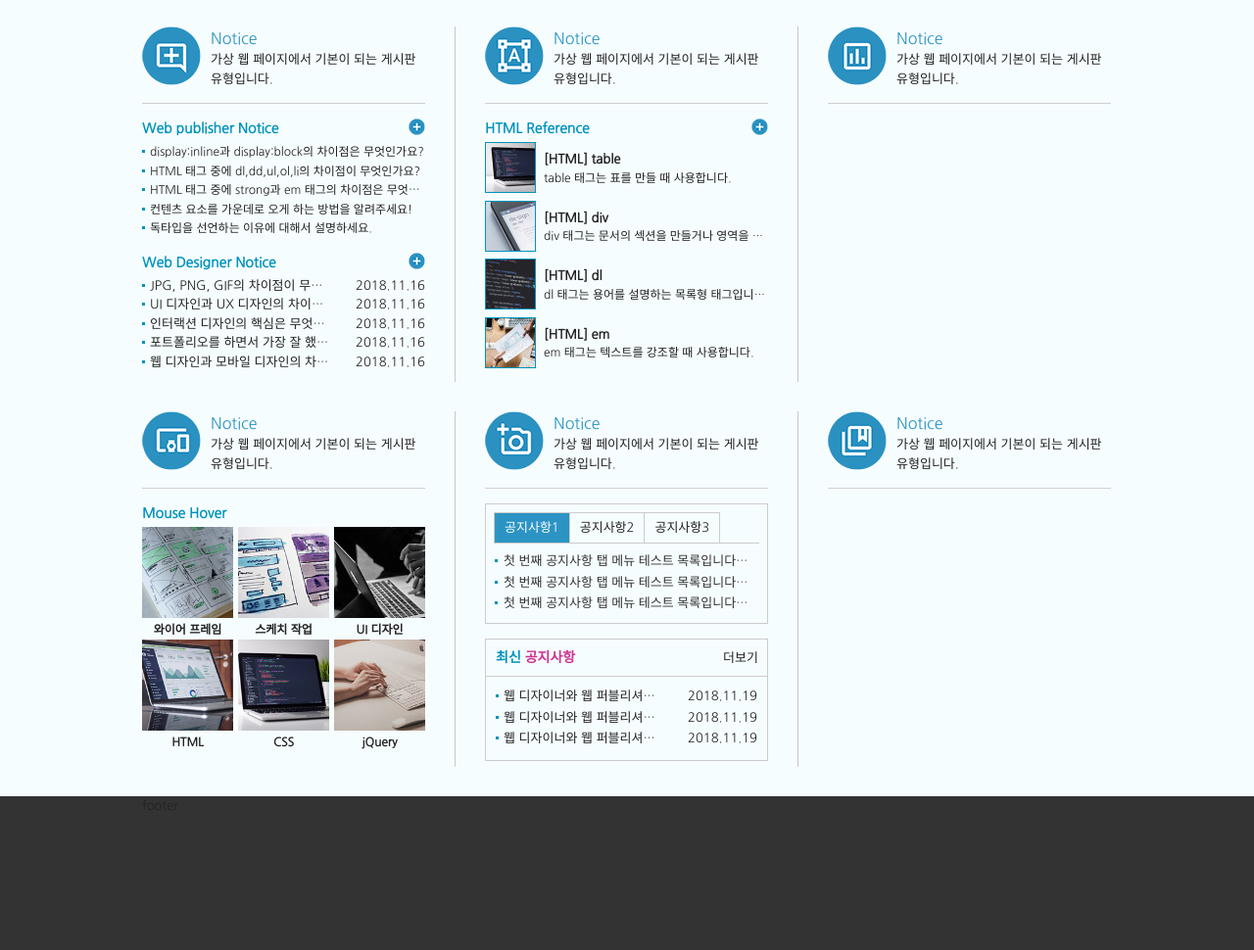
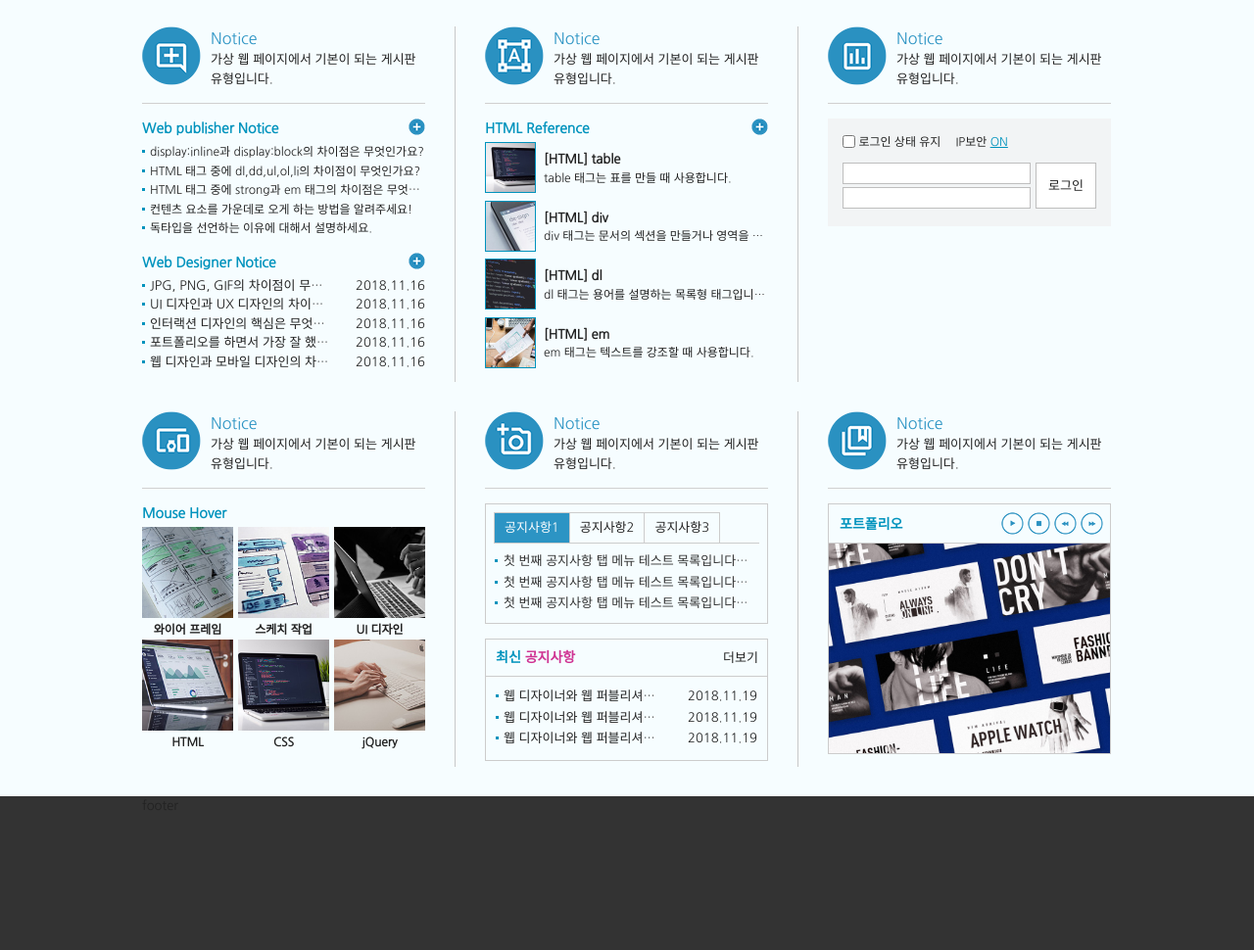
Before and after one commit to rud2403/html01, a plain HTML site: page web/index.html in a window 1280 px wide. Shown: the part 798-1768 px from the top of the page at 98% size. Drawn offline with Linux system fonts and the light colour scheme; a web font is replaced by a local one.

Commit message:
01.03(1) 로그인 작업

```diff
--- a/web/css/reset.css
+++ b/web/css/reset.css
@@ -21,6 +21,9 @@ dl, ul, li, ol, menu {list-style: none;}
 /* 제목 태그 초기화 */
 h1, h2, h3, h4, h5, h6 {font-size: 13px; color: #222; font-weight: normal;}
 
+/* 테두리 초기화 */
+img, fieldset {border: 0 none;}
+
 /* IR 효과 */
 .ir_pm {display: block; overflow: hidden; font-size: 0; line-height: 0; text-indent: -9999px;} /* 의미있는 이미지의 대체 텍스트를 제공하는 경우 */
 .ir_wa {display: block; overflow: hidden; position: relative; z-index: -1; width: 100%; height: 100%;} /* 의미있는 이미지의 대체 텍스트로 이미지가 없어도 대체 텍스트를 보여주고자 할 때 */
--- a/web/css/style.css
+++ b/web/css/style.css
@@ -175,3 +175,33 @@ rgba(0,0,0,0.7); color: #fff; width: 100%; height: 15px;}
 .notice4 li a {float: left; width: 60%; overflow: hidden; text-overflow: ellipsis; white-space: nowrap;}
 .notice4 li span {float: right; width: 30%; text-align: right;}
 .notice4 a.more {position: absolute; right: 9px; top: 9px;}
+
+
+/* 갤러리 */
+.gallery {position: relative; border : 1px solid #ccc; height: 254px; overflow: hidden;}
+.gallery h4 {font-size: 14px; color: #0093bd; border-bottom: 1px solid #ccc; padding: 10px 0px 8px 11px; font-weight: bold;}
+.gallery .gallery_btn {position: absolute; right: 5px; top: 7px;}
+.gallery .gallery_btn ul {overflow: hidden;}
+.gallery .gallery_btn li {float: left; margin: 1px 2px;}
+.gallery .gallery_btn li a {display: block; width: 23px; height: 23px; background: url(../img/icon.png) no-repeat;}
+.gallery .gallery_btn li.gb_icon1 a {background-position: -150px -120px;}
+.gallery .gallery_btn li.gb_icon2 a {background-position: -150px -143px;}
+.gallery .gallery_btn li.gb_icon3 a {background-position: -150px -166px;}
+.gallery .gallery_btn li.gb_icon4 a {background-position: -150px -189px;}
+.gallery .gallery_btn li.gb_icon1 a:hover {background-position: -173px -120px;}
+.gallery .gallery_btn li.gb_icon2 a:hover {background-position: -173px -143px;}
+.gallery .gallery_btn li.gb_icon3 a:hover {background-position: -173px -166px;}
+.gallery .gallery_btn li.gb_icon4 a:hover {background-position: -173px -189px;}
+.gallery .gallery_img img {width: 100%;}
+
+/* 로그인 */
+#login_form {background: #f2f4f5; padding: 15px;}
+.login_header {overflow: hidden; font-size: 12px; height: 30px;}
+.login_header .lh_check {float: left; padding-right: 15px;}
+.login_header .lh_check .input_check {vertical-align: -2px;}
+.login_header .lh_ip {float: left;}
+.login_header .lh_ip em {color: #0093bd; text-decoration: underline;}
+.login_content {position: relative;}
+.login_content .lc_btn {position: absolute; right: 0; top: 0; width: 62px; height: 47px; background: #fff; border: 1px solid #bebebe;}
+.login_content .input_text {width: 180px; height: 16px; padding: 2px 5px; border: 1px solid #bebebe; margin-bottom: 3px; background: #fff;}
+.login_footer {}
--- a/web/index.html
+++ b/web/index.html
@@ -217,6 +217,38 @@
                         <div class="column col3">
                             <h3><span class="ico_img ir_pm">아이콘</span><span class="ico_tit">Notice</span></h3>
                             <p class="ico_desc">가상 웹 페이지에서 기본이 되는 게시판 유형입니다.</p>
+                            <!-- 로그인 -->
+                            <div id="login_wrap">
+                                <h4 class="ir_su">로그인 정보</h4>
+                                <form id="login_form" name="login_form" action="post">
+                                    <fieldset>
+                                        <legend class="ir_su">로그인 및 관련 설정</legend>
+                                        <div class="login_header">
+                                            <h5 class="ir_su">로그인 보안</h5>
+                                            <div class="lh_check">
+                                                <input id="infor_check" type="checkbox" class="input_check">
+                                                <label for="infor_check">로그인 상태 유지</label>
+                                            </div>
+                                            <div class="lh_ip">
+                                                IP보안 <em>ON</em>
+                                            </div>
+                                        </div>
+                                        <div class="login_content">
+                                            <h5 class="ir_su">로그인 영역</h5>
+                                            <div class="lc_text">
+                                                <label for="uid" class="ir_su">아이디</label>
+                                                <input type="text" id="uid" name="uid" class="input_text" maxlength="20">
+                                                <label for="uid" class="ir_su">비밀번호</label>
+                                                <input type="password" id="upw" name="upw" class="input_text" maxlength="20">
+                                            </div>
+                                            <button class="lc_btn" type="submit">로그인</button>
+                                        </div>
+                                        <div class="login_footer"></div>
+                                    </fieldset>
+
+                                </form>
+                            </div>
+                            <!-- //로그인 -->
                         </div>
                         <!-- //col3 -->
                         <div class="column col4">
@@ -319,6 +351,28 @@
                         <div class="column col6">
                             <h3><span class="ico_img ir_pm">아이콘</span><span class="ico_tit">Notice</span></h3>
                             <p class="ico_desc">가상 웹 페이지에서 기본이 되는 게시판 유형입니다.</p>
+                            <!-- 갤러리 -->
+                            <div class="gallery">
+                                <h4>포트폴리오</h4>
+                                <div class="gallery_btn">
+                                   <ul>
+                                    <li class="gb_icon1"><a href="#"><span class="ir_pm">시작</span></a></li>
+                                    <li class="gb_icon2"><a href="#"><span class="ir_pm">정지</span></a></li>
+                                    <li class="gb_icon3"><a href="#"><span class="ir_pm">이전이미지</span></a></li>
+                                    <li class="gb_icon4"><a href="#"><span class="ir_pm">다음이미지</span></a></li>
+                                    </ul>
+                                </div>
+                                <div class="gallery_img">
+                                    <ul>
+                                        <li><a href="#"><img src="img/gallery01.jpg" alt="갤러리1"></a></li>
+                                        <li><a href="#"><img src="img/gallery02.jpg" alt="갤러리2"></a></li>
+                                        <li><a href="#"><img src="img/gallery03.jpg" alt="갤러리3"></a></li>
+                                        <li><a href="#"><img src="img/gallery04.jpg" alt="갤러리4"></a></li>
+                                        <li><a href="#"><img src="img/gallery05.jpg" alt="갤러리5"></a></li>
+                                    </ul>
+                                </div>
+                            </div>
+                            <!-- //갤러리 -->
                         </div><!-- //col6 -->
                     </div>
                 </div>
```
